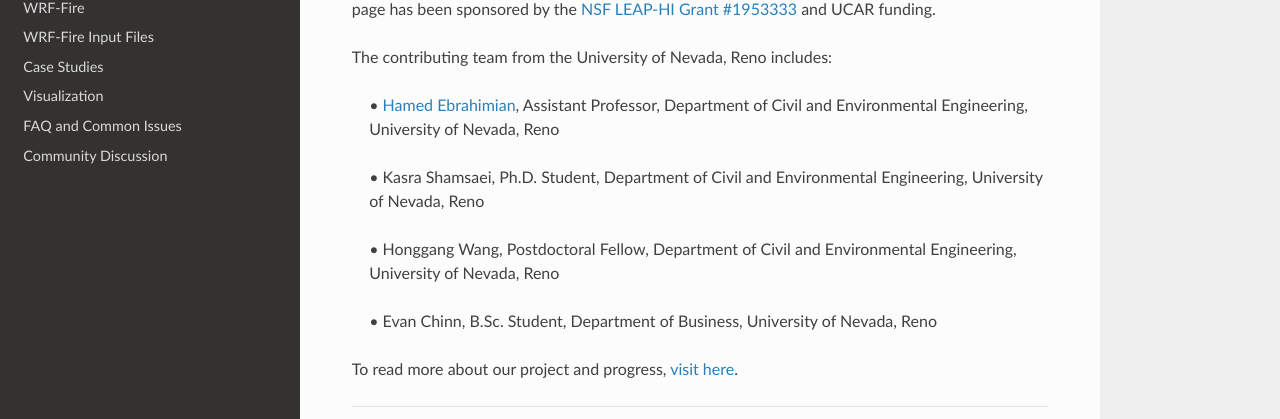
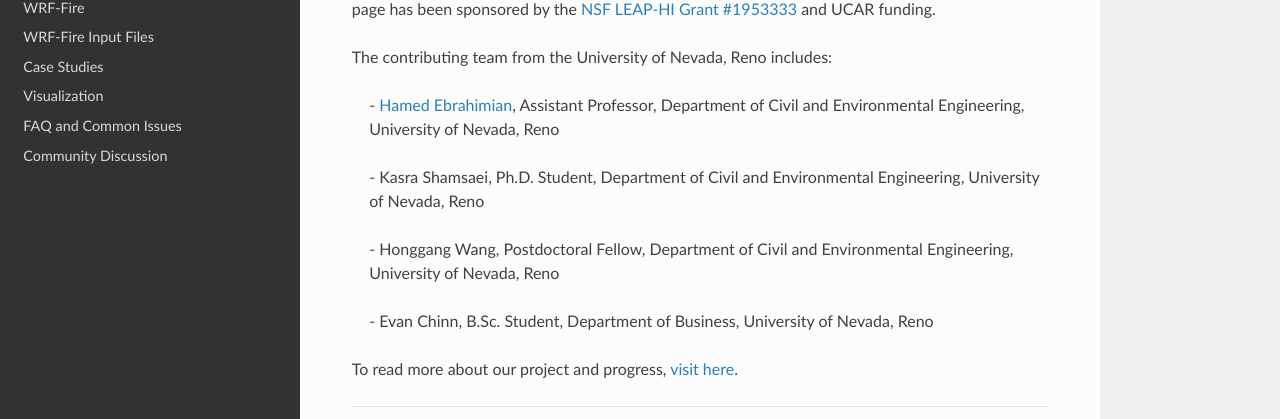
Before and after one commit to WRF-Fire-UNR/UNR-WRF-FIRE, a Sphinx documentation site: the page built from docs/source/index.rst, in a window 1280 px wide and 900 px high, scrolled down 749 px. Shown: the part 162-581 px from the top of the window. Built offline with Sphinx 7.4.7 and the Read the Docs theme 2.0.0, drawn with Linux system fonts in a browser that asks for light colours.

Commit message:
Update index.rst

```diff
--- a/docs/source/index.rst
+++ b/docs/source/index.rst
@@ -32,19 +32,19 @@ The contributing team from the University of Nevada, Reno includes:
 
 .. raw:: html
 
-   <p style="margin-left:2.5%;">• <a href="https://www.unr.edu/cee/people/hamed-ebrahimian" target="_blank">Hamed Ebrahimian</a>, Assistant Professor, Department of Civil and Environmental Engineering, University of Nevada, Reno <br>
+   <p style="margin-left:2.5%;">- <a href="https://www.unr.edu/cee/people/hamed-ebrahimian" target="_blank">Hamed Ebrahimian</a>, Assistant Professor, Department of Civil and Environmental Engineering, University of Nevada, Reno <br>
 
 .. raw:: html
 
-   <p style="margin-left:2.5%;">• Kasra Shamsaei, Ph.D. Student, Department of Civil and Environmental Engineering, University of Nevada, Reno <br>
+   <p style="margin-left:2.5%;">- Kasra Shamsaei, Ph.D. Student, Department of Civil and Environmental Engineering, University of Nevada, Reno <br>
 
 .. raw:: html
 
-   <p style="margin-left:2.5%;">• Honggang Wang, Postdoctoral Fellow, Department of Civil and Environmental Engineering, University of Nevada, Reno <br>
+   <p style="margin-left:2.5%;">- Honggang Wang, Postdoctoral Fellow, Department of Civil and Environmental Engineering, University of Nevada, Reno <br>
 
 .. raw:: html
 
-   <p style="margin-left:2.5%;">• Evan Chinn, B.Sc. Student, Department of Business, University of Nevada, Reno <br>
+   <p style="margin-left:2.5%;">- Evan Chinn, B.Sc. Student, Department of Business, University of Nevada, Reno <br>
 
 .. raw:: html
 
```
